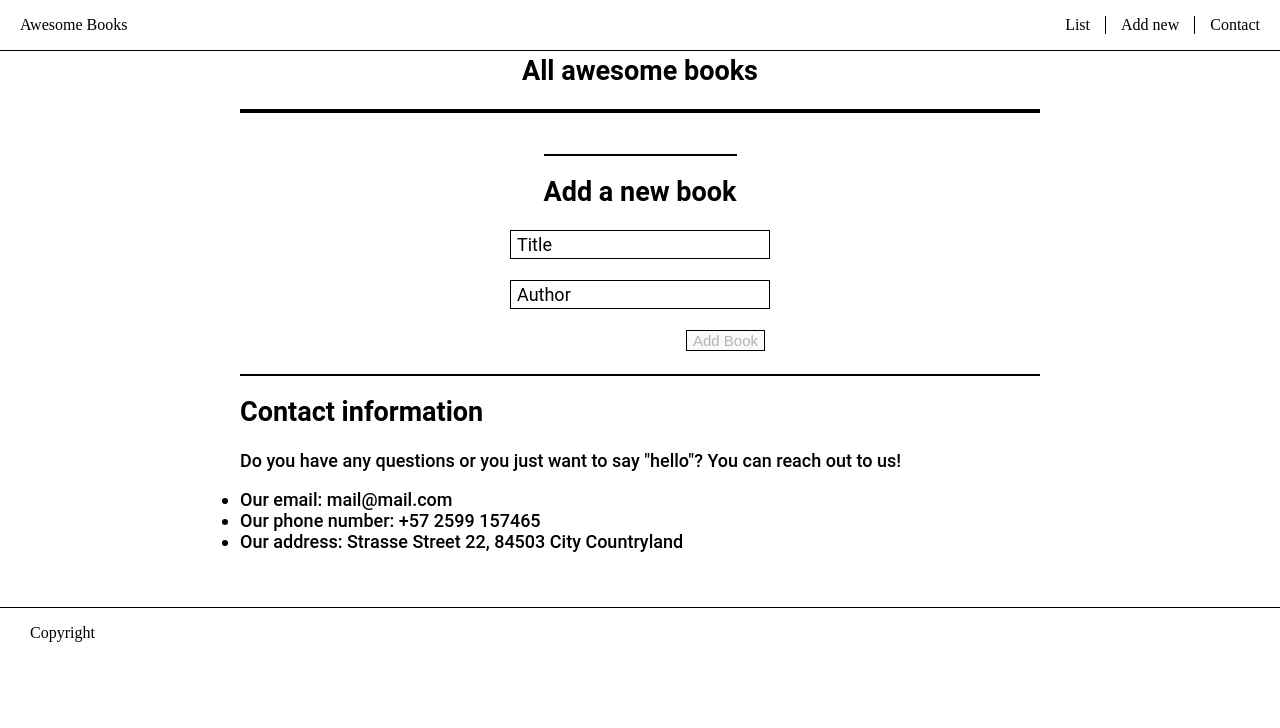
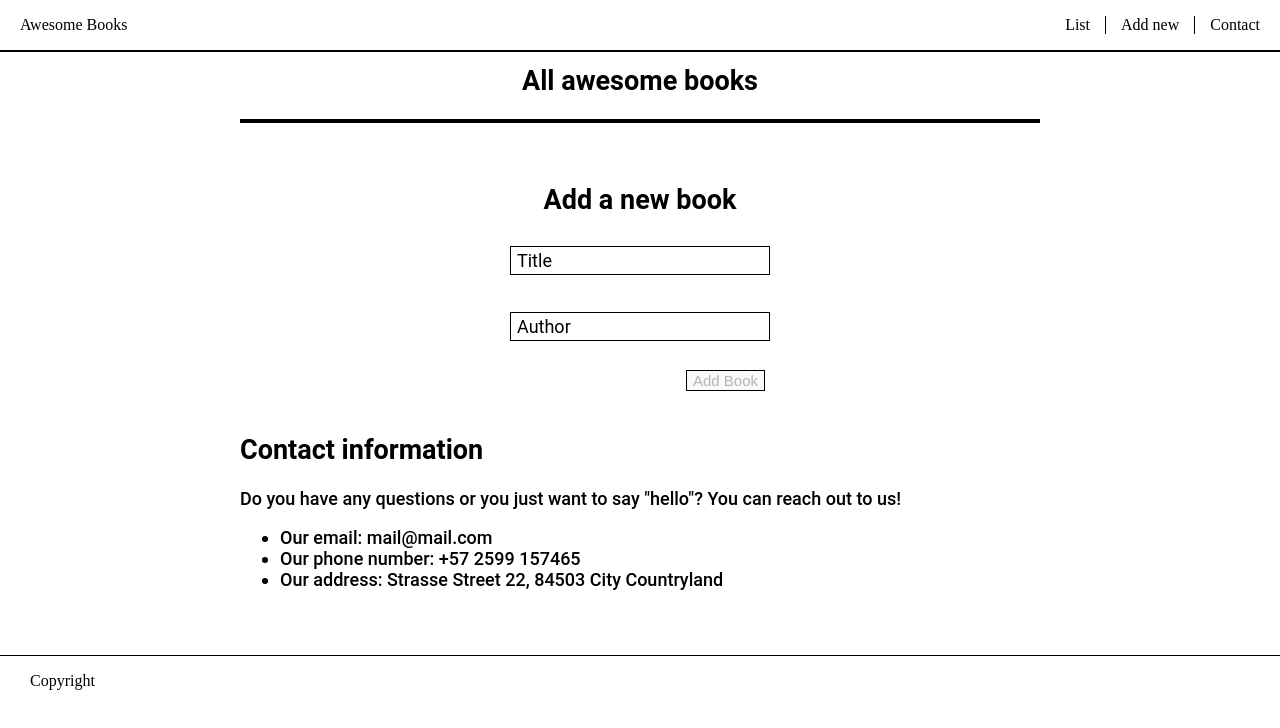
Before and after one commit to JAAR91/Awesome-books, a website with bundled scripts: page index.html in a window 1280 px wide. Built offline with nearby package versions, Linux system fonts and the light colour scheme.

Commit message:
Add contact info section

```diff
--- a/index.html
+++ b/index.html
@@ -37,7 +37,7 @@
             Do you have any questions or you just want to say "hello"? You can
             reach out to us!
         </p>
-        <ul>
+        <ul class="contact-info">
             <li>Our email: mail@mail.com</li>
             <li>Our phone number: +57 2599 157465</li>
             <li>Our address: Strasse Street 22, 84503 City Countryland</li>
--- a/scripts/styles.css
+++ b/scripts/styles.css
@@ -4,7 +4,7 @@ body {
 
 main {
   max-width: 800px;
-  margin: 55px auto;
+  margin: 65px auto;
   font-family: "Roboto", sans-serif;
   font-weight: 500;
   font-size: 18px;
@@ -67,6 +67,7 @@ input {
   font-size: 18px;
   line-height: 25px;
   padding-left: 6px;
+  margin: 8px 0;
 }
 
 input:-webkit-autofill,
@@ -81,7 +82,7 @@ input:-webkit-autofill:active {
 }
 
 h2 {
-  border-top: 2px solid black;
+
   padding-top: 20px;
 }
 
@@ -93,7 +94,7 @@ h2 {
   box-sizing: border-box;
   margin: 0;
   padding: 0 20px;
-  border-bottom: 1px solid black;
+  border-bottom: 2px solid black;
   display: flex;
   justify-content: space-between;
   background-color: white;
@@ -116,3 +117,7 @@ footer {
   padding-left: 30px;
   border-top: 1px solid black;
 }
+
+.contact-info li {
+  margin-left: 40px;
+}
```
